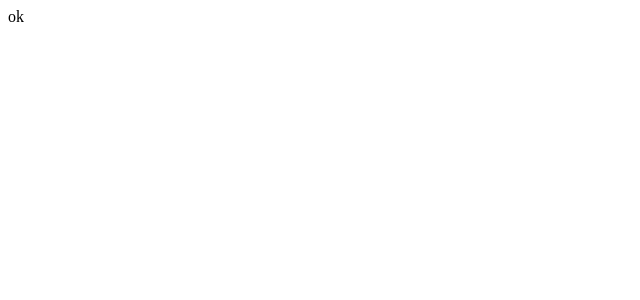
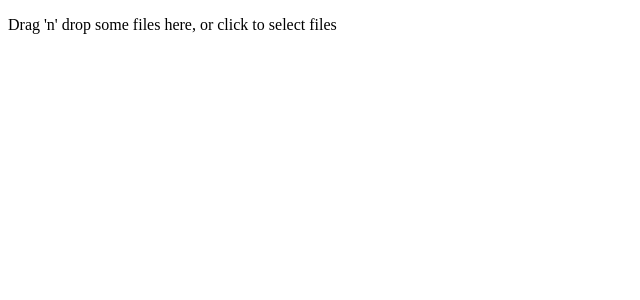
Before and after one commit to 33577/filmmakers, a React (Create React App) app: page / in a window 1280 px wide. Shown: the top 300 px of the page, without its empty margins (0-640 px from the left). Built offline with nearby package versions, Linux system fonts and the light colour scheme.

Commit message:
Add dropzone

```diff
--- a/package.json
+++ b/package.json
@@ -13,6 +13,7 @@
     "antd": "^4.3.3",
     "react": "^16.13.1",
     "react-dom": "^16.13.1",
+    "react-dropzone": "^11.0.1",
     "react-redux": "^7.2.0",
     "react-scripts": "3.4.1",
     "recharts": "^1.8.5",
--- a/src/App.tsx
+++ b/src/App.tsx
@@ -1,9 +1,10 @@
 import React from 'react';
+import Dropzone from "./components/Dropzone";
 
 function App() {
   return (
     <div className="App">
-      ok
+      <Dropzone />
     </div>
   );
 }
--- /dev/null
+++ b/src/components/Dropzone/index.tsx
@@ -0,0 +1,20 @@
+import React, {useCallback} from 'react'
+import {useDropzone} from 'react-dropzone'
+
+export default function Dropzone() {
+  const onDrop = useCallback(acceptedFiles => {
+    // Do something with the files
+  }, [])
+  const {getRootProps, getInputProps, isDragActive} = useDropzone({onDrop})
+
+  return (
+    <div {...getRootProps()}>
+      <input {...getInputProps()} />
+      {
+        isDragActive ?
+          <p>Drop the files here ...</p> :
+          <p>Drag 'n' drop some files here, or click to select files</p>
+      }
+    </div>
+  )
+}
```
Also changed, not shown: 1 other file (tests, documents, lock files or other folders).
